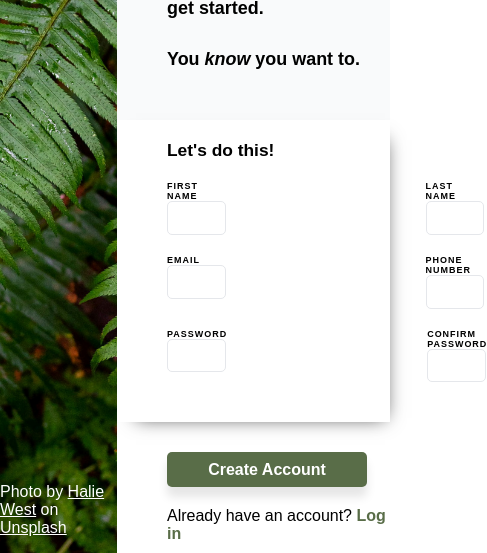
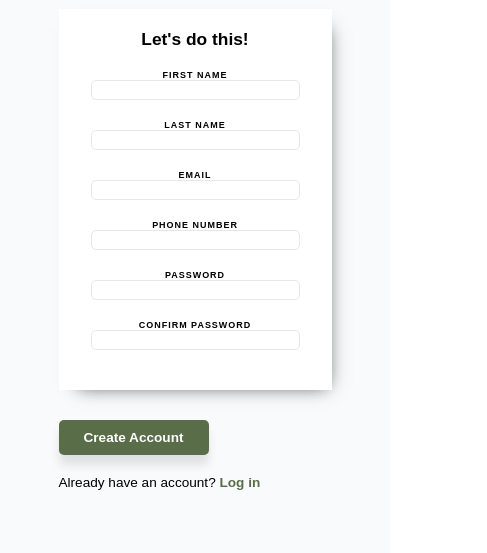
Before and after one commit to tajwararik/Odin-Sign-Up-Form, a plain HTML site: page index.html in a window 390 px wide. Shown: the part 291-844 px from the top of the page, 487 px wide, since content can reach past the window. Drawn offline with Linux system fonts and the light colour scheme.

Commit message:
Made the form fully responsive

```diff
--- a/index.html
+++ b/index.html
@@ -58,7 +58,7 @@
               <label for="phone-number"
                 >Phone Number<input
                   type="tel"
-                  form="phone-number"
+                  id="phone-number"
                   name="phone-number"
                   required
               /></label>
--- a/styles.css
+++ b/styles.css
@@ -16,6 +16,7 @@
 main {
   width: 100vw;
   min-height: 100vh;
+  background-color: #f9fafb;
   display: flex;
   font-family: sans-serif;
   user-select: none;
@@ -47,14 +48,14 @@ main {
 }
 
 .image div p:last-of-type {
-    font-family: sans-serif;
-    font-size: 1rem;
-    position: absolute;
-    bottom: 16px;
+  font-family: sans-serif;
+  font-size: 1rem;
+  position: absolute;
+  bottom: 16px;
 }
 
 .image div a {
-    color: #fff;
+  color: #fff;
 }
 
 .form {
@@ -64,7 +65,6 @@ main {
 .one {
   font-size: calc(1rem + 0.5vw);
   font-weight: 600;
-  background-color: #f9fafb;
   padding: 100px 0 0 50px;
 }
 
@@ -80,6 +80,7 @@ main {
 .two {
   font-weight: 600;
   padding-left: 50px;
+  background-color: #fff;
   box-shadow: 7px 8px 18px -12px rgba(0, 0, 0, 0.75);
 }
 
@@ -121,6 +122,10 @@ fieldset input[type="password"]:focus:invalid {
   outline: none;
 }
 
+.two form fieldset:first-child {
+  text-align: left;
+}
+
 .two form fieldset:last-child {
   padding-bottom: 40px;
 }
@@ -154,3 +159,54 @@ fieldset input[type="password"]:focus:invalid {
   color: #596d48;
   font-weight: 600;
 }
+
+@media (max-width: 999px) {
+  .image {
+    display: none;
+  }
+
+  .form {
+    margin: 0 auto;
+  }
+}
+
+@media (max-width: 899px) {
+  .two, .three {
+    padding: 0;
+  }
+
+  .form .two {
+    text-align: center;
+  }
+
+  .two form fieldset {
+    display: block;
+  }
+
+  fieldset label:last-child {
+    padding-left: 0;
+    display: inline-block;
+    margin-top: 20px;
+  }
+
+  fieldset label input {
+    width: unset;
+    height: unset;
+    margin: 0 auto;
+  }
+}
+
+@media (max-width:399px) {
+  .one {
+    font-size: calc(0.75rem + 0.2vw);
+  }
+
+  .three button {
+    font-size: 0.85rem;
+    width: 150px;
+  }
+
+  .three p {
+    font-size: 0.85rem;
+  }
+}
```
Also changed, not shown: 1 other file.
